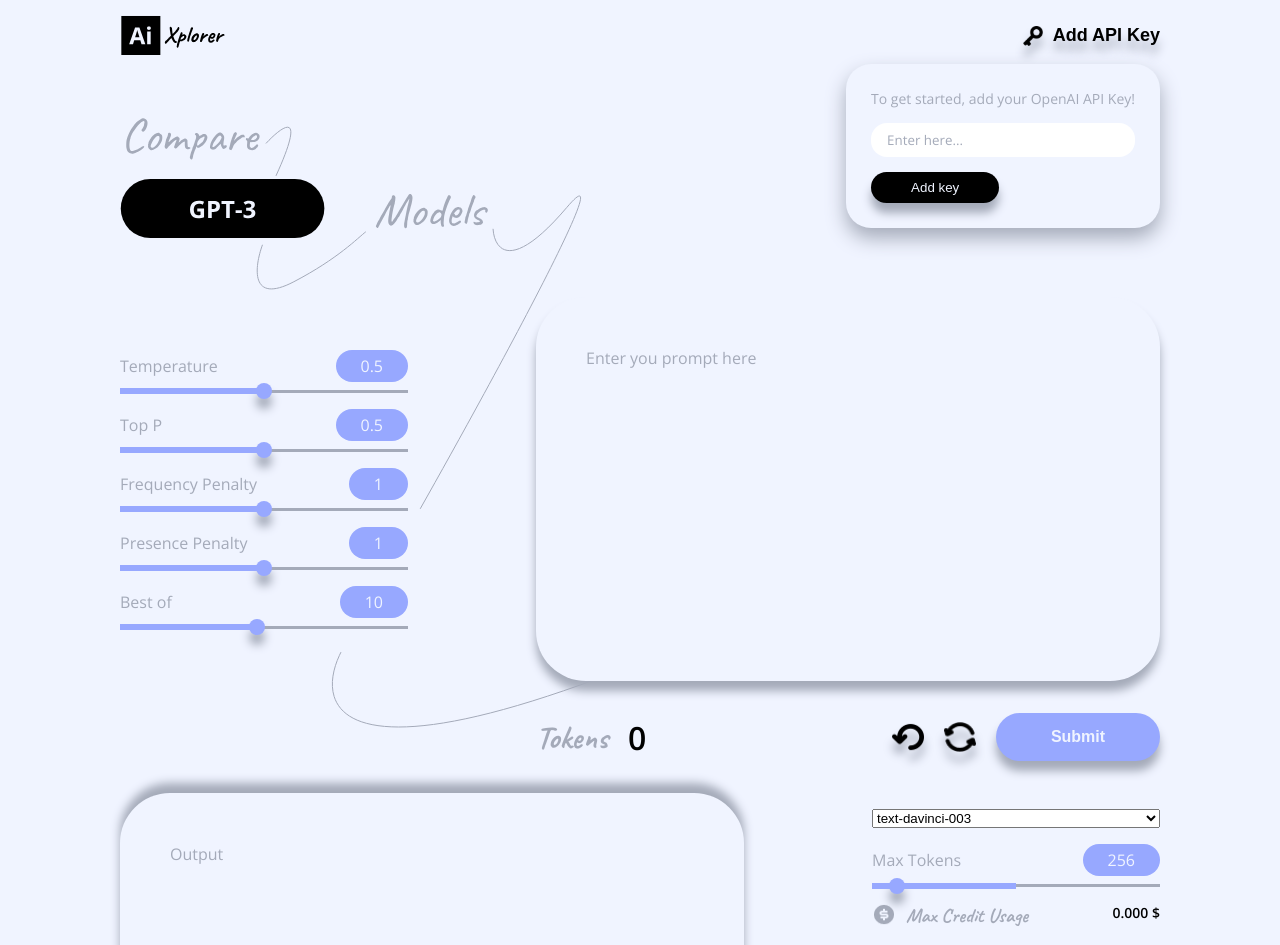
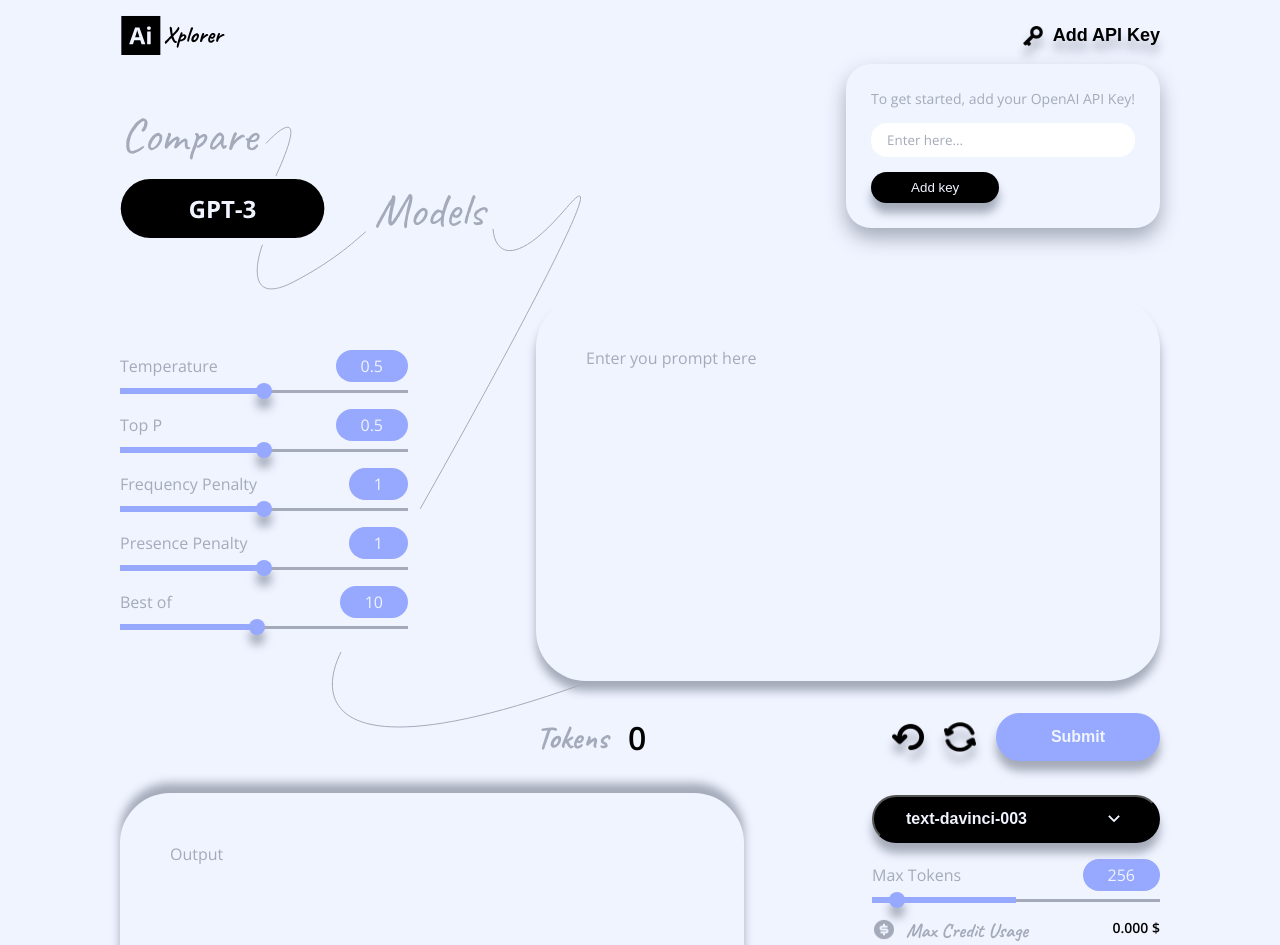
Before and after one commit to PervezSH/ai-xplorer, a Next.js app: page /compare in a window 1280 px wide. Shown: the top 945 px of the page. Built offline with nearby package versions, Linux system fonts and the light colour scheme.

Commit message:
style: dropdown model selector 🔽

```diff
--- /dev/null
+++ b/components/Dropdown.tsx
@@ -0,0 +1,65 @@
+import { useState } from "react";
+import Image from "next/image";
+import styles from "../styles/components/Dropdown.module.scss";
+
+interface DropdownProps {
+  selectedOption: string;
+  options: string[];
+  modelIndex: number;
+  onSelect: (modelIndex: number, optionName: string) => void;
+}
+
+const Dropdown: React.FC<DropdownProps> = ({
+  selectedOption,
+  options,
+  modelIndex,
+  onSelect,
+}) => {
+  const [showMenu, setShowMenu] = useState(false);
+
+  const handleClick = (option: string) => {
+    onSelect(modelIndex, option);
+    setShowMenu(false);
+  };
+
+  return (
+    <div className={styles["dropdown"]}>
+      <button
+        className={styles["selected-option"]}
+        onClick={() => setShowMenu(!showMenu)}
+      >
+        {selectedOption}
+        {showMenu ? (
+          <Image
+            src="/images/arrow-up.png"
+            alt="arrow-up"
+            width={24}
+            height={24}
+          />
+        ) : (
+          <Image
+            src="/images/arrow-down.png"
+            alt="arrow-down"
+            width={24}
+            height={24}
+          />
+        )}
+      </button>
+      {showMenu && (
+        <div className={styles["options"]}>
+          {options.map((option, index) => (
+            <button
+              key={index}
+              className={styles["btn-secondary"]}
+              onClick={() => handleClick(option)}
+            >
+              {option}
+            </button>
+          ))}
+        </div>
+      )}
+    </div>
+  );
+};
+
+export default Dropdown;
--- a/pages/compare/index.tsx
+++ b/pages/compare/index.tsx
@@ -8,6 +8,7 @@
 import { IModelDetails } from "../../utils/model-data";
 import styles from "../../styles/pages/Compare.module.scss";
 import { useApiKey } from "../../context/ApiKeyContext";
+import Dropdown from "../../components/Dropdown";
 
 const caveat = Caveat({ subsets: ["latin"] });
 
@@ -17,6 +18,8 @@
 
 const Compare = ({ gpt3Models }: Props) => {
   const { apiKey } = useApiKey();
+
+  const modelOptions = gpt3Models.map((model) => model.id);
 
   const [temperature, setTemperature] = useState<number>(0.5);
   const [topP, setTopP] = useState<number>(0.5);
@@ -49,19 +52,14 @@
     });
   };
 
-  const handleModelChange = (
-    index: number,
-    event: React.ChangeEvent<HTMLSelectElement>
-  ) => {
+  const handleModelChange = (atIndex: number, toModelWithName: string) => {
     const modelExists = modelsToCompare.some(
-      (model) => model.name === event.target.value
+      (model) => model.name === toModelWithName
     );
     if (modelExists) return;
-    const gpt3model = gpt3Models.find(
-      (model) => model.id === event.target.value
-    );
+    const gpt3model = gpt3Models.find((model) => model.id === toModelWithName);
     if (gpt3model) {
-      updateCompareInfo(index, {
+      updateCompareInfo(atIndex, {
         name: gpt3model.id,
         maxTokens: gpt3model.max,
         tokens: 256,
@@ -265,18 +263,12 @@
               } tokens ($${model.creditUsage.toFixed(4)})`}</p>
             </div>
             <div className={styles["output-info-wrapper"]}>
-              <select
-                value={model.name}
-                onChange={(event: React.ChangeEvent<HTMLSelectElement>) =>
-                  handleModelChange(index, event)
-                }
-              >
-                {gpt3Models.map((gpt3Model) => (
-                  <option key={gpt3Model.id} value={gpt3Model.id}>
-                    {gpt3Model.id}
-                  </option>
-                ))}
-              </select>
+              <Dropdown
+                selectedOption={model.name}
+                options={modelOptions}
+                modelIndex={index}
+                onSelect={handleModelChange}
+              />
               <ParamSlider
                 name="Max Tokens"
                 value={model.tokens}
--- /dev/null
+++ b/styles/components/Dropdown.module.scss
@@ -0,0 +1,55 @@
+@import "../config";
+@import "../buttons";
+
+.dropdown {
+  cursor: pointer;
+  position: relative;
+
+  .selected-option {
+    display: flex;
+    flex-direction: row;
+    justify-content: space-between;
+    align-items: center;
+    padding: 16px 32px;
+    gap: 10px;
+    width: 100%;
+
+    background: $bg-secondary-color;
+    color: $font-secondary-color;
+    box-shadow: 0px 10px 10px $font-tertiary-color;
+    border-radius: 32px;
+
+    font-style: normal;
+    font-weight: 600;
+    font-size: 16px;
+
+    &:active {
+      transform: scale(0.98);
+      box-shadow: none;
+    }
+  }
+
+  .options {
+    position: absolute;
+    z-index: 1;
+    width: 100%;
+    display: flex;
+    flex-direction: column;
+    justify-content: center;
+    align-items: center;
+    padding: 10px 12px;
+    gap: 10px;
+    margin-top: 5px;
+    background: $bg-primary-color;
+    box-shadow: 0px 10px 20px $font-tertiary-color;
+    border-radius: 32px;
+
+    font-style: normal;
+    font-weight: 600;
+    font-size: 16px;
+
+    button {
+      width: 100%;
+    }
+  }
+}
--- a/styles/pages/Compare.module.scss
+++ b/styles/pages/Compare.module.scss
@@ -116,10 +116,24 @@
         font-size: 14px;
       }
     }
+
+    .select-wrapper {
+      select {
+        width: 100%;
+        outline: none;
+
+        option {
+          font-style: normal;
+          font-weight: 600;
+          font-size: 14px;
+        }
+      }
+    }
   }
 
   button {
     height: 48px;
+    width: 50%;
     border-radius: 50px;
     font-style: normal;
     font-size: 16px;
```
Also changed, not shown: public/images/arrow-down.png (added), public/images/arrow-up.png (added).
